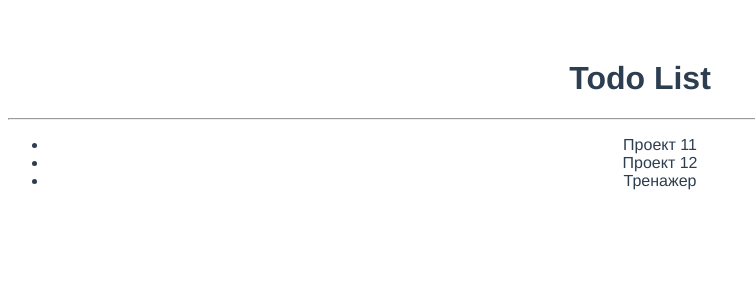
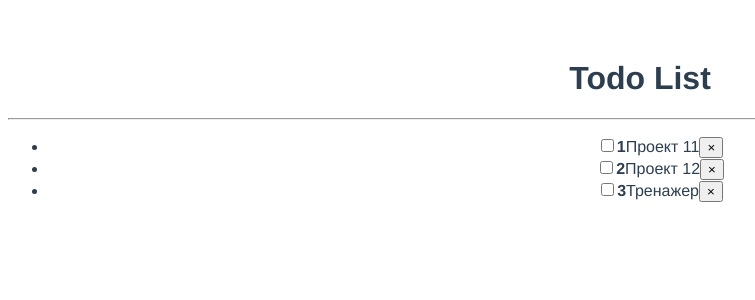
Before and after one commit to OlgaStrelk/TodoList, a Vue app: page / in a window 1280 px wide. Shown: the top 300 px of the page, without its empty margins (0-755 px from the left). Built offline with nearby package versions, Linux system fonts and the light colour scheme.

Commit message:
add extra elements for list items

```diff
--- a/src/components/TodoItem.vue
+++ b/src/components/TodoItem.vue
@@ -1,5 +1,7 @@
 <template>
-    <li>{{ todo.title }}</li>
+    <li>
+        <span><input type="checkbox"><strong>{{ todo.id }}</strong>{{ todo.title }}</span><button>&times;</button>
+    </li>
 </template>
 
 <script>
```
